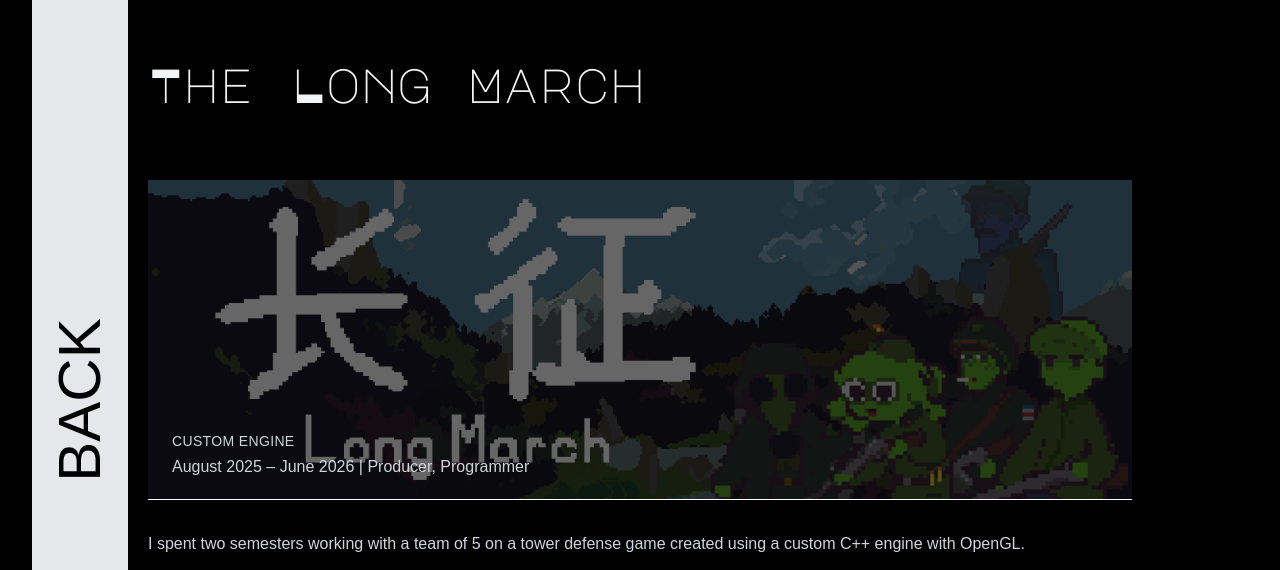
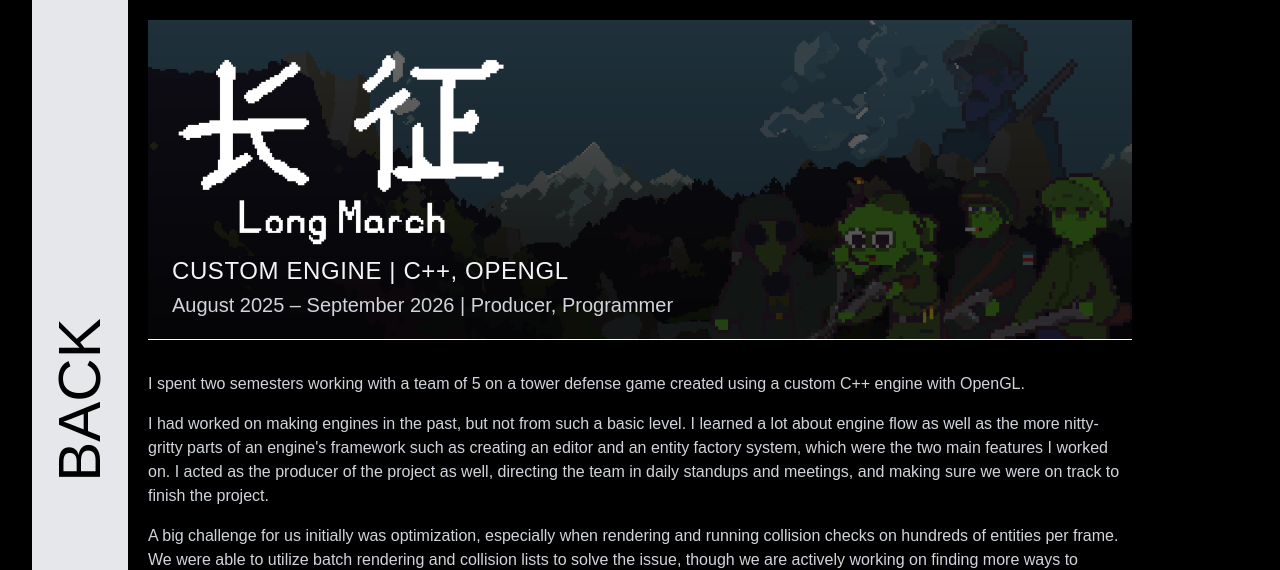
Before and after one commit to maxlee2006/maxlee2006.github.io, a Next.js app: page /LongMarch in a window 1280 px wide. Shown: the top 570 px of the page. Built offline with nearby package versions, Linux system fonts and the light colour scheme; a web font is replaced by a local one.

Commit message:
rewrote section descriptions, added title, tweaked longmarch page

```diff
--- a/pages/LongMarch.tsx
+++ b/pages/LongMarch.tsx
@@ -11,7 +11,7 @@ export default function LongMarch() {
   return (
     <>
       <Head>
-        <title>The Long March - Max Lee</title>
+        <title>Long March</title>
         <meta name="description" content="The Long March game project by Max Lee" />
         <meta name="viewport" content="width=device-width, initial-scale=1" />
         <link rel="icon" href="/favicon.ico" />
@@ -40,21 +40,28 @@ export default function LongMarch() {
             }}
         ></div>
 
-        <h1 className="text-5xl mb-8 py-10 animate-slide-in-0.5s">The Long March</h1>
-
         <div
           className="relative w-full h-60 md:h-80 mb-8 overflow-hidden border-b border-white animate-slide-in-0.6s"
           style={{
-            backgroundImage: 'url(/assets/images/Library_Hero_BIG.png)',
+            backgroundImage: 'url(/assets/images/Library_Hero_3840_1240.png)',
             backgroundSize: 'cover',
             backgroundPosition: 'center',
           }}
         >
+          <img
+            src="/assets/images/Library_Logo_1280_720.png"
+            alt=""
+            className="absolute inset-y-0 left-0 bottom-8 py-3 z-10 h-60 w-auto object-contain pointer-events-none"
+          />
+
+
           <div className="absolute inset-0 bg-black/60"></div>
-          <div className="relative z-10 h-full flex flex-col justify-end px-6 py-5">
-            <p className="text-sm uppercase tracking-wide text-gray-300">Custom Engine</p>
-            <p className="mt-1 text-gray-300">August 2025 – June 2026 | Producer, Programmer</p>
+          <div className="relative z-10 h-full flex flex-col justify-end alignment-right px-6 py-5">
+            <p className="text-2xl uppercase tracking-wide text-gray-100">Custom Engine | C++, OpenGL</p>
+            <p className="mt-1 text-xl text-gray-300">August 2025 – September 2026 | Producer, Programmer</p>
           </div>
+
+
         </div>
 
         <div className="space-y-4 animate-slide-in-0.7s">
--- a/pages/index.tsx
+++ b/pages/index.tsx
@@ -115,8 +115,8 @@ export default function Home() {
 
                 <div className="relative z-10">
                     <p className="text-xl uppercase tracking-wide text-gray-300">Featured Project</p>
-                    <h1 className="text-3xl md:text-5xl font-semibold text-white">The Long March</h1>
-                    <p className="mt-2 text-gray-400">Tower Defense in Custom C++ / OpenGL engine — producer and programmer</p>
+                    <h1 className="text-3xl md:text-5xl font-semibold text-white">Long March</h1>
+                    <p className="mt-2 text-xl text-gray-400">Utilize four unique towers to defend your land from attackers across three levels! | Producer, Programmer</p>
                 </div>
             </Link>
 
@@ -144,7 +144,7 @@ export default function Home() {
                     <div className='relative z-10'>
                         <p className="text-sm uppercase tracking-wide text-gray-300">Coding Projects</p>
                         <h2 className="text-4xl font-semibold text-white">Code</h2>
-                        <p className="mt-2 text-gray-400">Production experience and shipped projects</p>
+                        <p className="mt-2 text-gray-400">Custom Engines and Web Development</p>
                     </div>
 
                 </Link>
@@ -165,7 +165,7 @@ export default function Home() {
                     <div className='relative z-10'>
                         <p className="text-sm uppercase tracking-wide text-gray-300">Art Projects</p>
                         <h2 className="text-4xl font-semibold text-white">Art</h2>
-                        <p className="mt-2 text-gray-400">Blender projects, animations, and sketches</p>
+                        <p className="mt-2 text-gray-400">3D Modeling and Animation</p>
                     </div>
                 </Link>
 
@@ -187,7 +187,7 @@ export default function Home() {
                     <div className='relative z-10'>
                         <p className="text-sm uppercase tracking-wide text-gray-300">Game Design and Implementation</p>
                         <h2 className="text-4xl font-semibold text-white">Design</h2>
-                        <p className="mt-2 text-gray-400">Unreal Engine and custom engines</p>
+                        <p className="mt-2 text-gray-400">Unreal Engine and Custom Engines</p>
                     </div>
                 </Link>
 
```
Also changed, not shown: public/assets/images/Library_Logo_1280_720.png (added).
